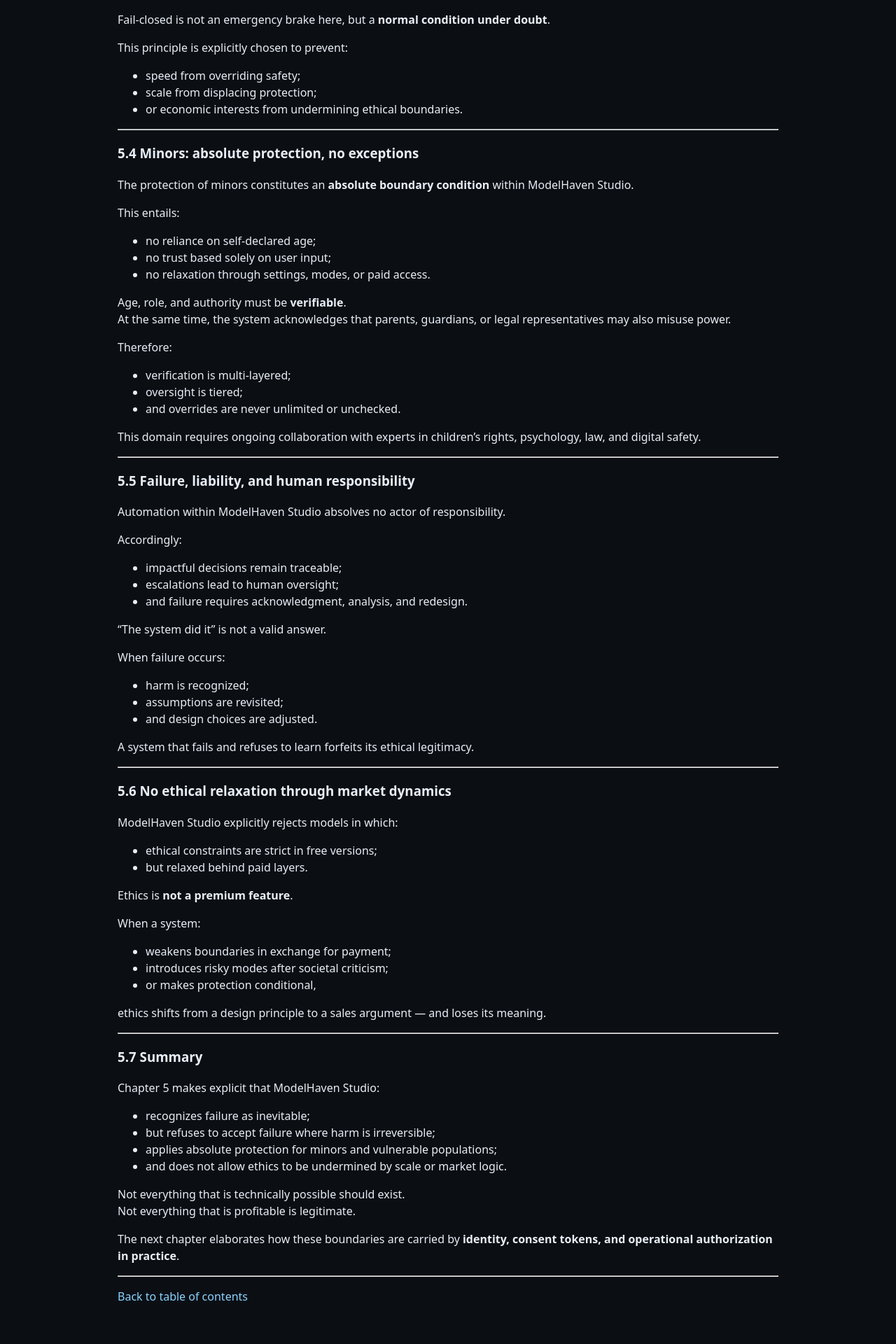
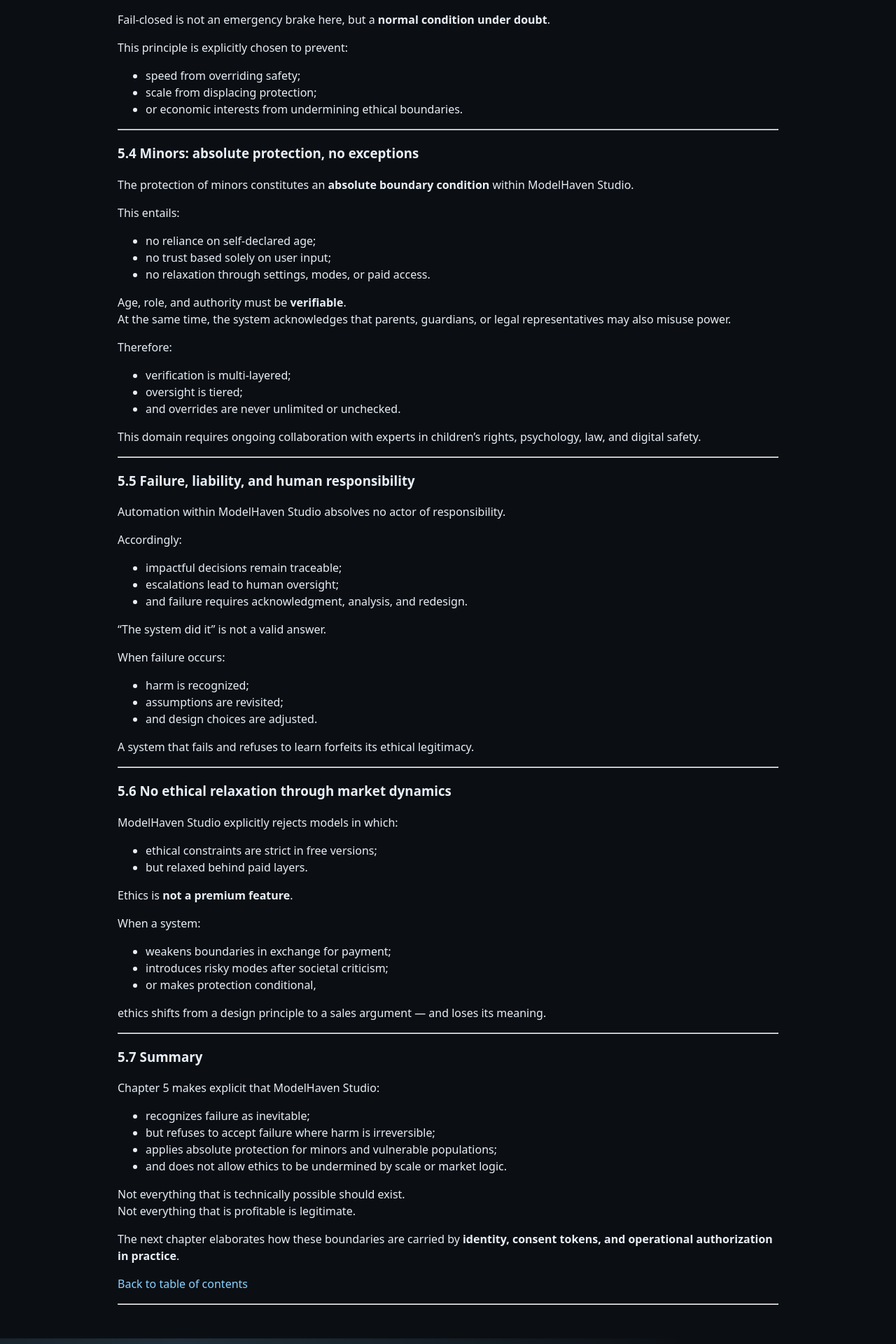
Before and after one commit to MartijnBruzzese/ModelHaven-Studio, a Jekyll site: the page built from WHITE_PAPERS/EN/MODELHAVEN_STUDIO_EN/06_CHAPTER_5_FAILURES_AND_NON_NEGOTIABLE_PROTECTIONS.md, in a window 1280 px wide. Shown: the part 1506-3426 px from the top of the page at 70% size. Built offline with Jekyll 4.4.1, drawn with Linux system fonts in a browser that asks for light colours; our own code applies the rules of GitHub Pages for plain Markdown files.

Commit message:
Update 06_CHAPTER_5_FAILURES_AND_NON_NEGOTIABLE_PROTECTIONS.md

```diff
--- a/WHITE_PAPERS/EN/MODELHAVEN_STUDIO_EN/06_CHAPTER_5_FAILURES_AND_NON_NEGOTIABLE_PROTECTIONS.md
+++ b/WHITE_PAPERS/EN/MODELHAVEN_STUDIO_EN/06_CHAPTER_5_FAILURES_AND_NON_NEGOTIABLE_PROTECTIONS.md
@@ -1,4 +1,4 @@
-<a id="h5"></a>
+<a id="ch-5"></a>
 ## Chapter 5 — Failure, Boundaries, and Non-Negotiable Protection
 
 Any system that exercises power over identity, representation, and access must explicitly define **where it may fail** — and, above all, **where failure is unacceptable**.
@@ -10,7 +10,7 @@
 
 ---
 
-<a id="h5-1"></a>
+<a id="ch-5-1"></a>
 ### 5.1 Failure as a design question, not an incident
 
 In many existing AI systems, failure is treated as:
@@ -32,7 +32,7 @@
 
 ---
 
-<a id="h5-2"></a>
+<a id="ch-5-2"></a>
 ### 5.2 Non-negotiable zones: where failure is not permitted
 
 Within ModelHaven Studio, explicit domains exist in which failure is **not acceptable** — regardless of commercial pressure, technical constraints, or societal trends.
@@ -56,7 +56,7 @@
 
 ---
 
-<a id="h5-3"></a>
+<a id="ch-5-3"></a>
 ### 5.3 Fail-closed as an ethical default
 
 When uncertainty arises — technical, contextual, or interpretive — ModelHaven Studio applies the **fail-closed principle**.
@@ -75,7 +75,7 @@
 
 ---
 
-<a id="h5-4"></a>
+<a id="ch-5-4"></a>
 ### 5.4 Minors: absolute protection, no exceptions
 
 The protection of minors constitutes an **absolute boundary condition** within ModelHaven Studio.
@@ -97,7 +97,7 @@
 
 ---
 
-<a id="h5-5"></a>
+<a id="ch-5-5"></a>
 ### 5.5 Failure, liability, and human responsibility
 
 Automation within ModelHaven Studio absolves no actor of responsibility.
@@ -118,7 +118,7 @@
 
 ---
 
-<a id="h5-6"></a>
+<a id="ch-5-6"></a>
 ### 5.6 No ethical relaxation through market dynamics
 
 ModelHaven Studio explicitly rejects models in which:
@@ -136,7 +136,7 @@
 
 ---
 
-<a id="h5-7"></a>
+<a id="ch-5-7"></a>
 ### 5.7 Summary
 
 Chapter 5 makes explicit that ModelHaven Studio:
@@ -151,6 +151,6 @@
 
 The next chapter elaborates how these boundaries are carried by **identity, consent tokens, and operational authorization in practice**.
 
+[Back to table of contents](#table-of-contents)
+
 ---
-
-[Back to table of contents](#table-of-contents)
```
